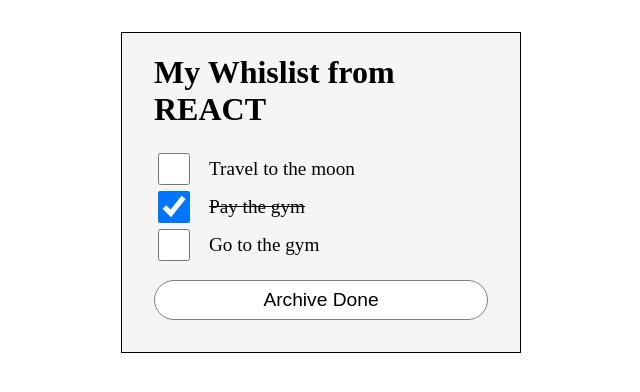
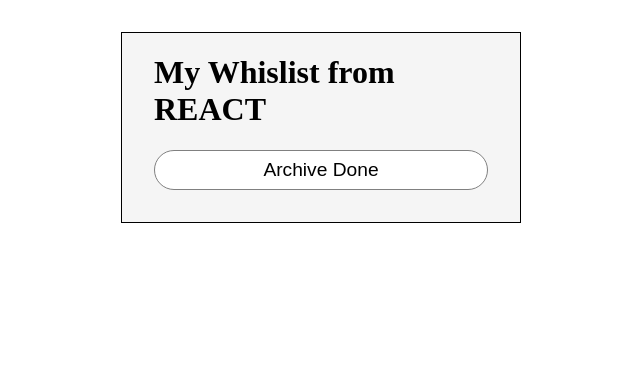
Before and after one commit to Torremolinos/wishlist, a React (Vite) app: page / in a window 1280 px wide. Shown: the top 392 px of the page, without its empty margins (319-959 px from the left). Built offline with nearby package versions, Linux system fonts and the light colour scheme.

Commit message:
cosas nuevas y la instalacion de prop-types

```diff
--- a/src/App/App.jsx
+++ b/src/App/App.jsx
@@ -1,6 +1,7 @@
 import React from "react";
 import "./App.css";
-import WishInput from "./WishInput";
+// import WishInput from "./WishInput";
+// import WishList from "./WishList";
 
 const wishes = [
     { text: 'Travel to the moon', done : false },
@@ -41,15 +42,9 @@
         return (
             <div className="app">
                 <h1>My Whislist from REACT</h1>
-                <WishInput onNewWish={text => console.log(text)} />
-                  <ul className="wish-list">
-                    {wishes.map(({text, done}, i) => (
-                        <li key={text} className={`wish-list__item ${done ? 'wish-list__item--done': ''}`}>
-                        <input id={`wish${i}`} type="checkbox" checked ={done}/>
-                        <label htmlFor={`wish${i}`}>{text}</label>
-                        </li>
-                    ))}
-                  </ul>
+                {/* <WishInput onNewWish={ wish} />
+                <WishList wishes={wishes} /> */}
+
                   <button className="wish-clear">Archive Done</button>
             </div>
         );
--- /dev/null
+++ b/src/App/WishList/index.js
@@ -0,0 +1,2 @@
+import WishList from './WishInput';
+export default WishList;
```
Also changed, not shown: src/App/WishList/Wishlist.jsx (added, +25 -0 lines), 2 other files (tests, documents, lock files or other folders).
